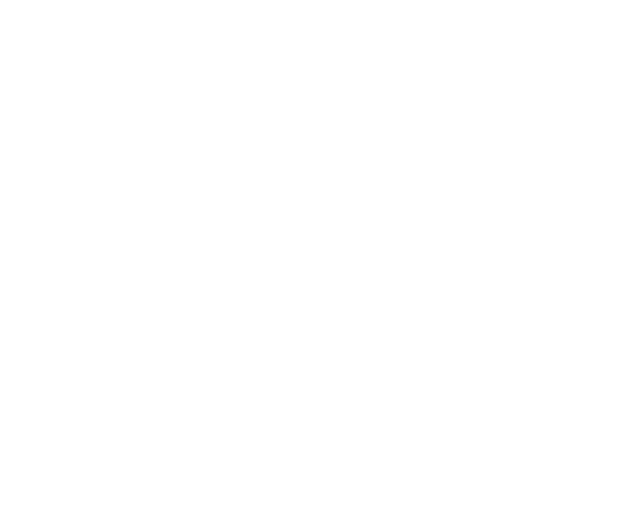
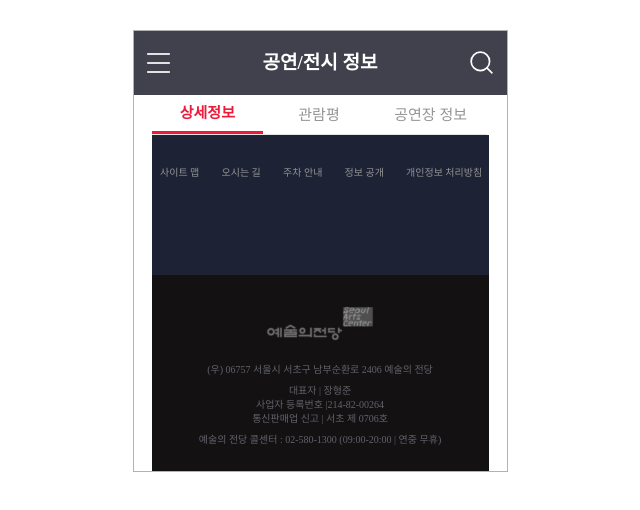
Before and after one commit to IN-SOPT-WEB-Group2/Group2-front, a React (Create React App) app: page /detail in a window 1280 px wide. Before the commit this address had no page. Shown: the top 510 px of the page, without its empty margins (320-960 px from the left). Built offline with nearby package versions, Linux system fonts and the light colour scheme.

Commit message:
Feat : CategoryNav 구현

```diff
--- /dev/null
+++ b/src/components/Detail/CategoryNav.jsx
@@ -0,0 +1,48 @@
+import React from 'react';
+import styled from 'styled-components';
+import { useState } from 'react';
+
+export default function CategoryNav() {
+  const category = ['상세정보', '관람평', '공연장 정보'];
+  const [clicked, setClicked] = useState([true, false, false]);
+
+  const onClickCategory = (e) => {
+    const index = category.indexOf(e.target.innerHTML);
+    const update = [false, false, false];
+    update[index] = true;
+    setClicked([...update]);
+  };
+
+  return (
+    <StyledItemWrap>
+      {category.map((item, index) => (
+        <StyeldItem key={index} onClick={onClickCategory} isClicked={clicked[index]}>
+          {item}
+        </StyeldItem>
+      ))}
+    </StyledItemWrap>
+  );
+}
+
+const StyledItemWrap = styled.div`
+  display: flex;
+  justify-content: center;
+  align-items: center;
+  width: 335px;
+  height: calc(18px + 22px);
+  border-bottom: 1px solid #e2e2e2;
+`;
+
+const StyeldItem = styled.div`
+  display: flex;
+  justify-content: center;
+  align-items: center;
+  width: calc(335px / 3);
+  height: 100%;
+  font-size: 15px;
+  font-weight: ${(props) => (props.isClicked ? '600' : '400')};
+  line-height: ${(props) => (props.isClicked ? '20.25px' : '18px')};
+  border-bottom: ${(props) => (props.isClicked ? '3px solid #ED1A3B' : 'none')};
+  color: ${(props) => (props.isClicked ? '#ED1A3B' : '#949494')};
+  cursor: pointer;
+`;
--- /dev/null
+++ b/src/components/Detail/DetailContent.jsx
@@ -0,0 +1,10 @@
+import React from 'react';
+import CategoryNav from './CategoryNav';
+
+export default function DetailContent() {
+  return (
+    <div>
+      <CategoryNav />
+    </div>
+  );
+}
--- /dev/null
+++ b/src/pages/Detail.jsx
@@ -0,0 +1,15 @@
+import React from 'react';
+import DetailContent from '../components/Detail/DetailContent';
+import Container from '../components/Container';
+import MainHeader from '../components/MainHeader';
+import Footer from '../components/Footer';
+export default function Detail() {
+  return (
+    <Container>
+      <MainHeader main={false} title={'공연/전시 정보'} />
+      <DetailContent />
+
+      <Footer />
+    </Container>
+  );
+}
--- a/src/pages/Router.jsx
+++ b/src/pages/Router.jsx
@@ -4,6 +4,7 @@
 
 import Home from './Home';
 import Schedule from './Schedule';
+import Detail from './Detail';
 
 export default function Router() {
   return (
@@ -12,6 +13,7 @@
       <Routes>
         <Route path="/" element={<Home />} />
         <Route path="/schedule" element={<Schedule />} />
+        <Route path="/detail" element={<Detail />} />
       </Routes>
     </BrowserRouter>
   );
```
